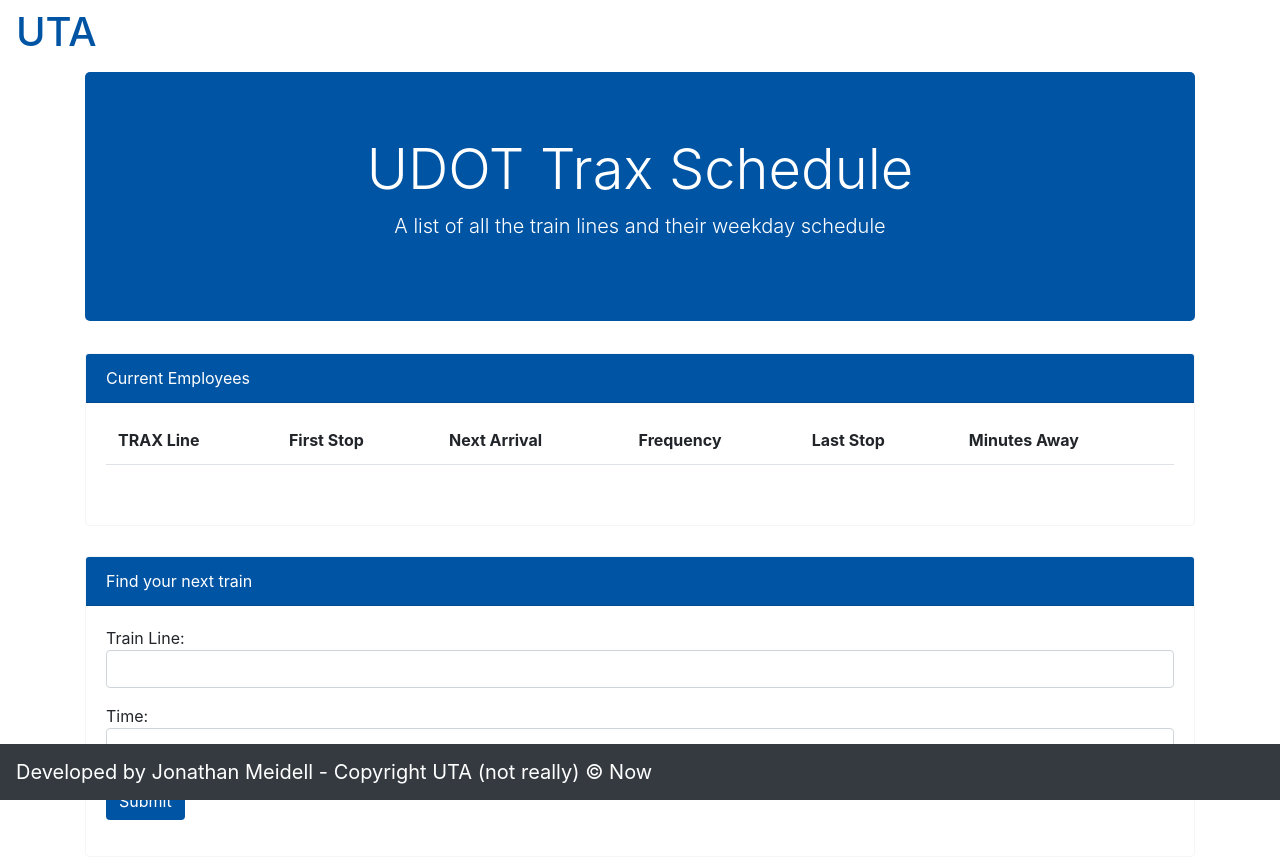
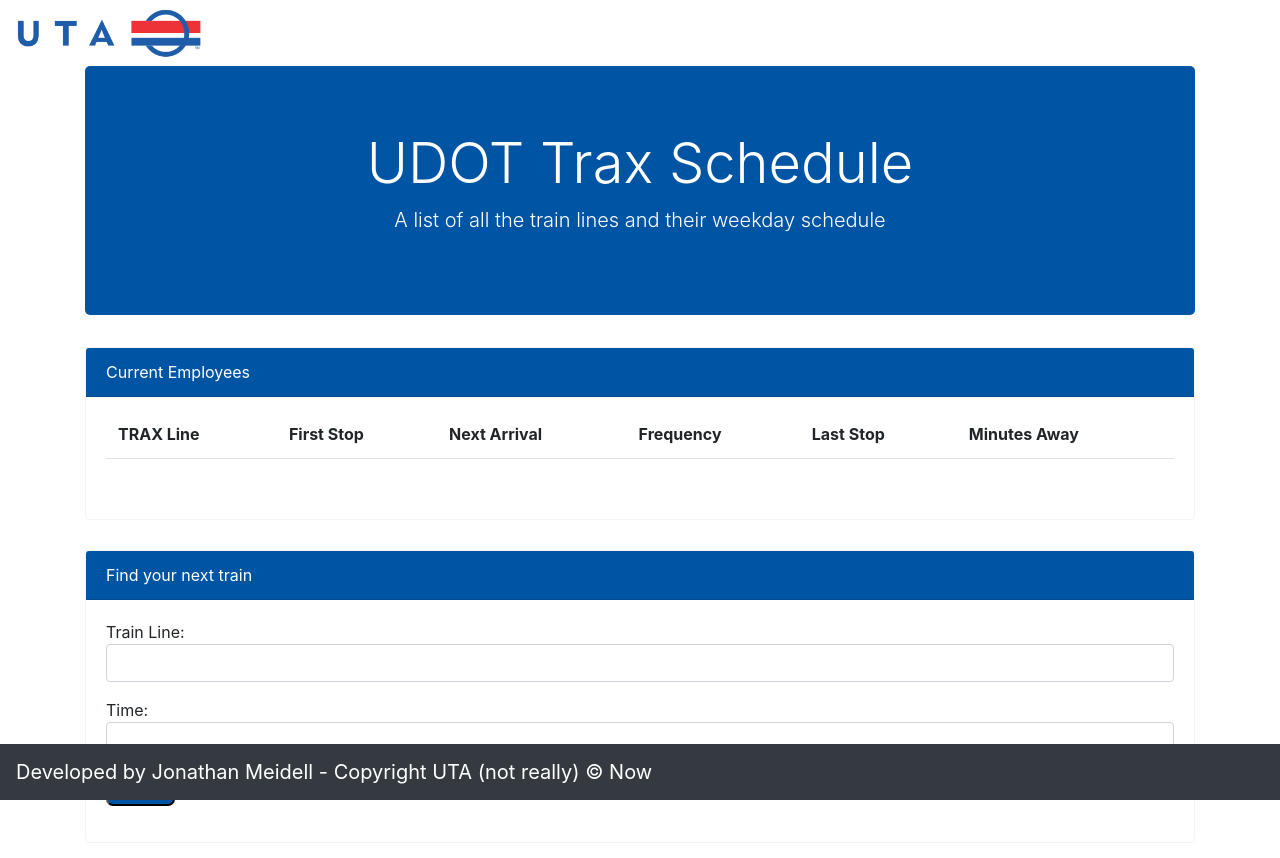
Before and after one commit to jonmeidell/train-schedule, a plain HTML site: page index.html in a window 1280 px wide. Drawn offline with nearby package versions, Linux system fonts and the light colour scheme.

Commit message:
change to looks of page, added UTA logo, added looks and effects to button

```diff
--- a/assets/css/style.css
+++ b/assets/css/style.css
@@ -23,3 +23,17 @@
     color: #0054A4;
     /* add uta logo */
 }
+
+.button {
+    background-color: #0054A4;
+    border-radius: 7px;
+    color: white;
+    /* glow button */
+    transition: all 0.2s ease-in-out;
+    margin: auto;
+}
+
+.glow-button:hover {
+    color: #F4F5F6;
+    box-shadow: 0 5px 15px #0054A4;
+}
--- a/index.html
+++ b/index.html
@@ -13,7 +13,7 @@
 <body>
     <nav class="navbar navbar-expand-sm bg-white">
         <!-- add uta logo -->
-        <h1 class="header">UTA</h1>
+        <img src="./assets/images/utalogo.png" alt="UTA" class="header" style="width:15%;height:15%;">
     </nav>
     <!-- add header -->
     <div class="container">
@@ -71,7 +71,7 @@
                     </div>
                     <!-- submit button -->
                     <div class="form-group">
-                        <button type="submit" class="btn blue">Submit</button>
+                        <button type="submit" class="button glow-button">Submit</button>
                     </div>
                 </div>
             </div>
```
